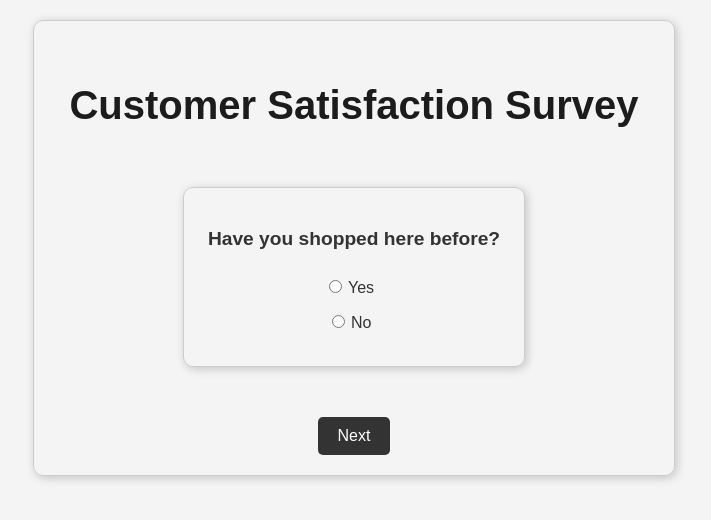
After one commit to ElleWhiteDev/flask-survey, a Flask app: page /questions/0 in a window 1280 px wide. The commit adds this page. Shown: the top 520 px of the page, without its empty margins (296-1007 px from the left). Run offline with Flask 3, Linux system fonts and the light colour scheme.

Commit message:
Exercise complete

```diff
--- a/app.py
+++ b/app.py
@@ -1,9 +1,53 @@
-from flask import Flask, render_template
+from flask import Flask, render_template, request, redirect, url_for, flash
+from surveys import surveys
 
 app= Flask(__name__)
+app.secret_key = "hibbidybibiddyboo"
 
 responses = []
 
+satisfaction_survey = surveys["satisfaction"]
+
 @app.route("/")
 def root_page():
-    return render_template("root_page.html")
+    """Button to redirect to survey"""
+    return render_template("root_page.html", satisfaction_survey=satisfaction_survey)
+
+@app.route("/questions/<num>", methods=["GET", "POST"])
+def questions_page(num):
+    """Questions and answers displayed to user"""
+    num = int(num)
+    current_question_num = len(responses)
+
+    if num != current_question_num or num >= len(satisfaction_survey.questions):
+        flash("Invalid option. Please answer the questions in order.", "error")
+        return redirect(url_for("questions_page", num=current_question_num))
+
+    question = satisfaction_survey.questions[num]
+
+    if num <= len(satisfaction_survey.questions) - 1:
+        return render_template("questions.html", question=question, satisfaction_survey=satisfaction_survey, num=num)
+    else:
+        return render_template("thank_you.html")
+
+
+@app.route("/answer", methods=["POST"])
+def handle_answer():
+    """Capture user answers and redirect to next question"""
+    current_question_num = len(responses)
+    choice = request.form.get(str(current_question_num))
+
+    if len(responses) == current_question_num:
+        responses.append(choice)
+        next_question_num = current_question_num + 1
+        if next_question_num < len(satisfaction_survey.questions):
+            return redirect(url_for("questions_page", num=next_question_num))
+        else:
+            return redirect(url_for("thank_you_page"))
+    else:
+        return redirect(url_for("questions_page", num=current_question_num))
+
+@app.route("/thank_you", methods=["GET"])
+def thank_you_page():
+    """Thank you message with gif"""
+    return render_template("thank_you.html")
--- /dev/null
+++ b/static/scripts.js
@@ -0,0 +1,18 @@
+function showValidationMessage(message) {
+	const messageContainer = document.getElementById(
+		"validation-message-container"
+	);
+	messageContainer.innerHTML = `<p class="error">${message}</p>`;
+}
+
+const form = document.querySelector("form");
+
+form.addEventListener("submit", (event) => {
+	const radioButtons = Array.from(form.querySelectorAll('input[type="radio"]'));
+	const selected = radioButtons.some((radioButton) => radioButton.checked);
+
+	if (!selected) {
+		event.preventDefault();
+		showValidationMessage("Please select an option before proceeding.");
+	}
+});
--- /dev/null
+++ b/static/styles.css
@@ -0,0 +1,93 @@
+body {
+  font-family: Arial, sans-serif;
+  line-height: 1.6;
+  background-color: #f4f4f4;
+  color: #333;
+  margin: 0;
+  padding: 0;
+  padding-left: 20px;
+  text-align: center;
+}
+
+.container {
+  width: 80%;
+  margin: 0 auto;
+  padding: 20px;
+}
+
+.question-container {
+  align-items: center;
+  border: 1px solid #ccc;
+  border-radius: 10px;
+  box-shadow: 2px 2px 10px rgba(0, 0, 0, 0.2);
+  padding: 20px;
+  margin: 50px auto;
+  text-align: center;
+  width: 50%;
+}
+
+.question-title {
+  font-size: 1.2rem;
+  margin-bottom: 20px;
+}
+
+input[type="radio"] {
+  margin-right: 2px;
+}
+
+label {
+  display: block;
+  margin-bottom: 10px;
+}
+
+.messages p {
+  padding: 10px;
+  background-color: rgba(255,0,0,0.2);
+  border-radius: 5px;
+  box-shadow: 0 2px 3px rgba(0, 0, 0, 0.1);
+}
+
+.error {
+  color: #b00020;
+  font-weight: bold;
+}
+
+#content {
+  border: 1px solid #ccc;
+  border-radius: 10px;
+  box-shadow: 2px 2px 10px rgba(0, 0, 0, 0.2);
+  padding: 20px;
+  margin: 20px auto;
+  max-width: 600px;
+}
+
+.choice-label {
+  display: block;
+  margin-right: 10px;
+}
+
+h1 {
+  color: #1c1c1c;
+  font-size: 2.5rem;
+  margin: 2rem 0 1rem;
+}
+
+p {
+  color: #666;
+  font-size: 1.2rem;
+  margin-bottom: 3rem;
+}
+
+button {
+  background-color: #333;
+  color: #fff;
+  border: none;
+  border-radius: 5px;
+  padding: 10px 20px;
+  cursor: pointer;
+  font-size: 1rem;
+}
+
+button:hover {
+  background-color: #555;
+}
--- a/surveys.py
+++ b/surveys.py
@@ -27,11 +27,14 @@ satisfaction_survey = Survey(
     "Customer Satisfaction Survey",
     "Please fill out a survey about your experience with us.",
     [
-        Question("Have you shopped here before?"),
-        Question("Did someone else shop with you today?"),
+        Question("Have you shopped here before?",
+                ["Yes", "No"]),
+        Question("Did someone else shop with you today?",
+                 {"Yes","No"}),
         Question("On average, how much do you spend a month on frisbees?",
                  ["Less than $10,000", "$10,000 or more"]),
-        Question("Are you likely to shop here again?"),
+        Question("Are you likely to shop here again?",
+                 ["1 (Lowest)",2,3,4,"5 (Highest) "]),
     ])
 
 personality_quiz = Survey(
--- a/templates/base.html
+++ b/templates/base.html
@@ -4,10 +4,26 @@
     <meta charset="UTF-8">
     <meta http-equiv="X-UA-Compatible" content="IE=edge">
     <meta name="viewport" content="width=device-width, initial-scale=1.0">
-    <title>{% block title %} Document{% endblock %}</title>
+    <link rel="stylesheet" href="{{ url_for('static', filename='styles.css') }}">
+    <title>{% block title %}Survey{% endblock %}</title>
 </head>
 <body>
-    {% block content%}
-    {% endblock %}
+    <main id='content'>
+    {% with messages = get_flashed_messages(with_categories=true) %}
+    {% if messages %}
+    <section class="messages">
+        {% for category,msg in messages %}
+        <p class='{{category}}'>{{ msg }}</p>
+        {% endfor %}
+    </section>
+    {% endif %}
+    {% endwith %}
+
+    <div class="messages" id="validation-message-container"></div>
+
+    {% block content %} {% endblock %}
+    </main>
+
+    <script src="{{ url_for('static', filename='scripts.js') }}"></script>
 </body>
 </html>
--- /dev/null
+++ b/templates/questions.html
@@ -0,0 +1,30 @@
+{% extends "base.html" %}
+
+{% block title %}
+Customer Satisfaction Survey
+{% endblock %}
+
+{% block content %}
+<h1 class="customer-survey-text">Customer Satisfaction Survey</h1>
+<form action="/answer" method="POST">
+    {% for question in satisfaction_survey.questions %}
+        {% if loop.index0 == num %}
+            <div class="question-container">
+                <h2 class="question-title">{{ question.question }}</h2>
+                {% for choice in question.choices %}
+                    <div>
+                    <label class="choice-label">
+                    <input class="choice-input" type="radio" name="{{ num }}" value="{{ choice }}">
+                        {{ choice }}
+                    </label>
+                    </div>
+                {% endfor %}
+            </div>
+        {% endif %}
+    {% endfor %}
+
+<div class="button-container">
+    <button type="submit" class="survey-submit">Next</button>
+</div>
+</form>
+{% endblock %}
```
Also changed, not shown: templates/root_page.html (+5 -5 lines), templates/thank_you.html (added, +14 -0 lines).
